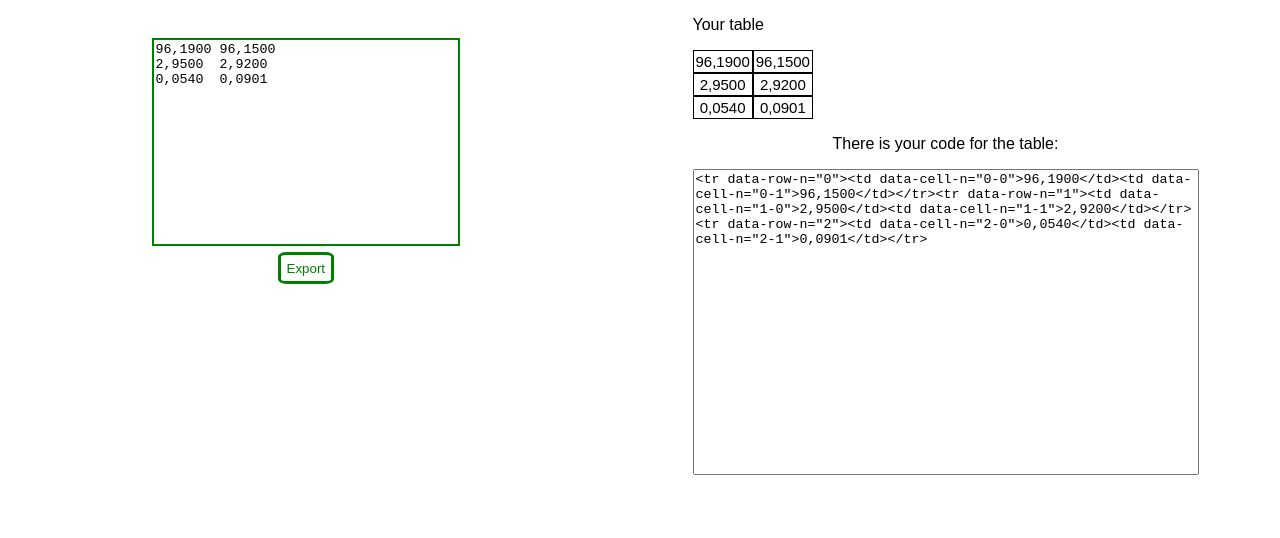
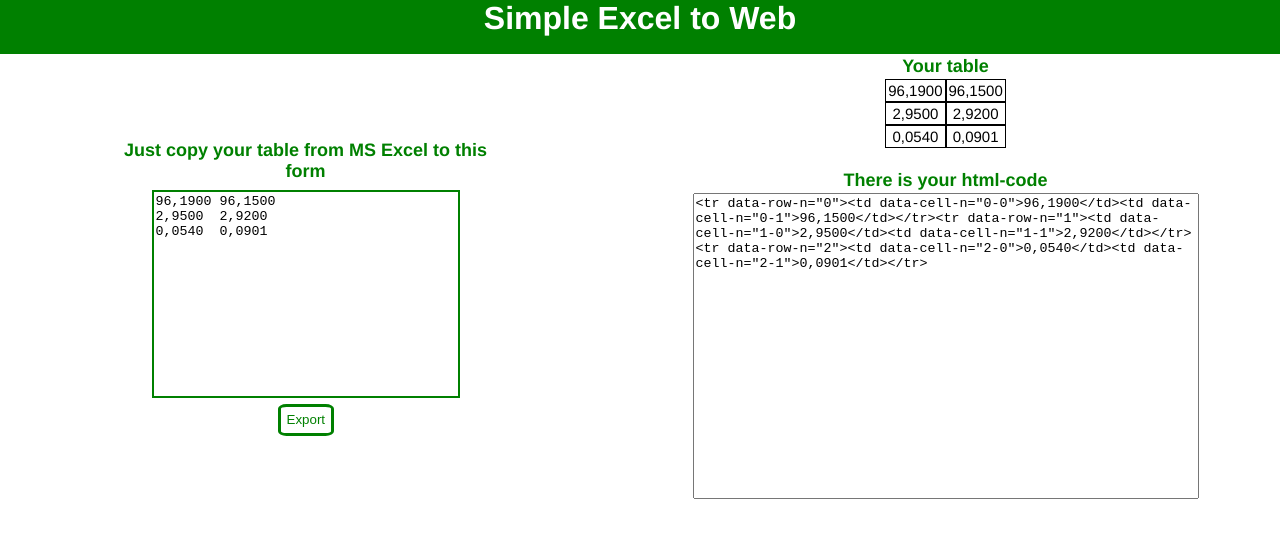
Before and after one commit to andSKLV/xlsToWeb, a plain HTML site: page index.html in a window 1280 px wide. Both pictures are taken after a click on the button "Export". Drawn offline with Linux system fonts and the light colour scheme.

Commit message:
Add files via upload
-CSS files were separeted.
-Some style additions.
-Changing of h2 tags by click event added.

```diff
--- a/index.html
+++ b/index.html
@@ -2,13 +2,19 @@
 <html lang="en">
 <head>
 	<meta charset="UTF-8">
-	<title>Document</title>
+	<title>Table to Web</title>
 	  <link rel="stylesheet" href="style.css">
+	  <link rel="stylesheet" href="table.css">
+		<link rel="stylesheet" href="input.css">
 
 </head>
 <body>
+	<header>
+		<h1 class='title'>Simple Excel to Web</h1>
+	</header>
 	<div class='row'>
-		<div id='excel-inp'>
+		<div id='excel-inp-form'>
+			<h2>Just copy your table from MS Excel to this form</h2>
 			<textarea class="excel-copy">96,1900	96,1500
 2,9500	2,9200
 0,0540	0,0901</textarea>
@@ -16,10 +22,12 @@
 		</div>
 
 		<div id='result'>
-			<p>Your table</p>
-			<table cellspacing="0"></table>
-			<div id="code">
-				<p>There is your code for the table:</p>
+			<div class='table-form'>
+				<h2 class='h-table'>Your table will be here</h2>
+				<table cellspacing="0" class = 'table'></table>
+			</div>
+			<div id="code-form">
+				<h2 class='h-code'>There will be your html-code for the table</h2>
 				<textarea id='code-text' readonly></textarea>
 			</div>
 		</div>
--- /dev/null
+++ b/input.css
@@ -0,0 +1,37 @@
+button {
+  border-radius: 15%;
+  background-color: white;
+  border: 3px solid green;
+  width: 56px;
+  height: 32px;
+  color: green;
+}
+
+button:hover{
+  background-color: green;
+  color:white;
+}
+
+.excel-copy {
+  height: 200px;
+  width: 300px;
+  margin: 6px;
+  resize: none;
+  border: 2px solid green;
+}
+
+
+#excel-inp-form {
+  display: flex;
+  flex-direction: column;
+  justify-content: flex-start;
+  width: 30%;
+  margin: 32px;
+  align-items: center;
+}
+
+.title {
+  margin: 0px;
+  color:white;
+  text-align: center;
+}
--- a/script.js
+++ b/script.js
@@ -46,6 +46,7 @@ class Table {
 	}
 
 	renderTable() {
+		this._changeTitle();
 		let tPlace = this.form.querySelector('table');
 
 		Object.values(this.rowTable).forEach((row,iR)=>{
@@ -73,6 +74,11 @@ class Table {
 		tPlace.innerHTML = '';
 		cPlace.innerHTML = '';
 	}
+
+	_changeTitle() {
+		this.form.querySelector('.h-table').textContent = 'Your table';
+		this.form.querySelector('.h-code').textContent = 'There is your html-code';
+	}
 }
 
 
@@ -94,4 +100,6 @@ class Main {
 	}
 }
 
+
+
 let app = new Main();
--- a/style.css
+++ b/style.css
@@ -1,77 +1,27 @@
 body {
   margin: 0px;
   padding: 0px;
-  font-family: Arial, Helvetica, sans-serif;
-
+  font-family: 'Helvetica Neue', Helvetica, sans-serif;
+}
+header {
+  background-color: green;
+  height: 54px;
+  margin: 0px;
 }
 
-button {
-  border-radius: 15%;
-  background-color: white;
-  border: 3px solid green;
-  width: 56px;
-  height: 32px;
-  color: green;
-}
 
-button:hover{
-  background-color: green;
-  color:white;
-
+h2 {
+  margin: 2px;
+  color:green;
+  font-size: 18px;
+  text-align: center;
 }
 
 div{
+  display: flex;
+  flex-direction: column;
+  align-items: center;
   padding-bottom: 20px;
-}
-table {
-  padding: 0px;
+
 
 }
-td{
-  border: 1px solid black;
-  padding: 2px;
-  text-align: center;
-  font-size: 15px;
-}
-
-.excel-copy {
-  height: 200px;
-  width: 300px;
-  margin: 6px;
-  resize: none;
-  border: 2px solid green;
-}
-.row {
-  display: flex;
-  flex-direction: row;
-  justify-content: space-around;
-}
-
-
-#code {
-    display: flex;
-    flex-direction: column;
-    align-items: center;
-}
-#code-text {
-  height: 300px;
-  width: 500px;
-  resize: none;
-}
-
-#excel-inp {
-  display: flex;
-  flex-direction: column;
-  width: 30%;
-  margin: 32px;
-  align-items: center;
-}
-
-.result {
-  width: 70%
-  align-items: center;
-
-}
-.table {
-
-}
--- /dev/null
+++ b/table.css
@@ -0,0 +1,41 @@
+table {
+  padding: 0px;
+
+}
+td{
+  border: 1px solid black;
+  padding: 2px;
+  text-align: center;
+  font-size: 15px;
+}
+
+.result {
+  width: 70%;
+  display: flex;
+  flex-direction: column;
+  align-items: center;
+}
+.table{
+
+}
+
+.row {
+  display: flex;
+  flex-direction: row;
+  justify-content: space-around;
+}
+
+.h-table {
+	align-self: center;
+}
+
+#code {
+    display: flex;
+    flex-direction: column;
+    align-items: center;
+}
+#code-text {
+  height: 300px;
+  width: 500px;
+  resize: none;
+}
```
